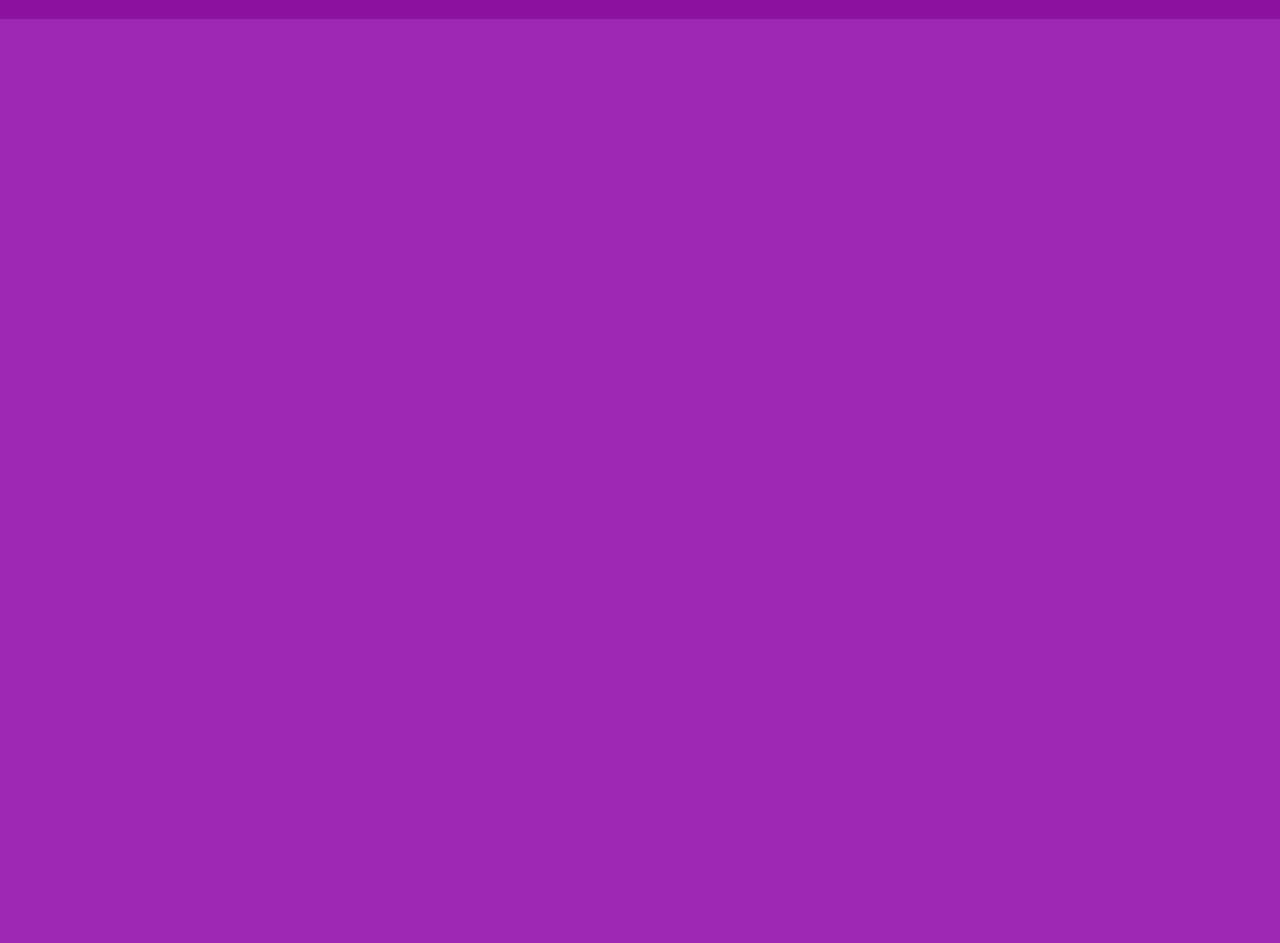
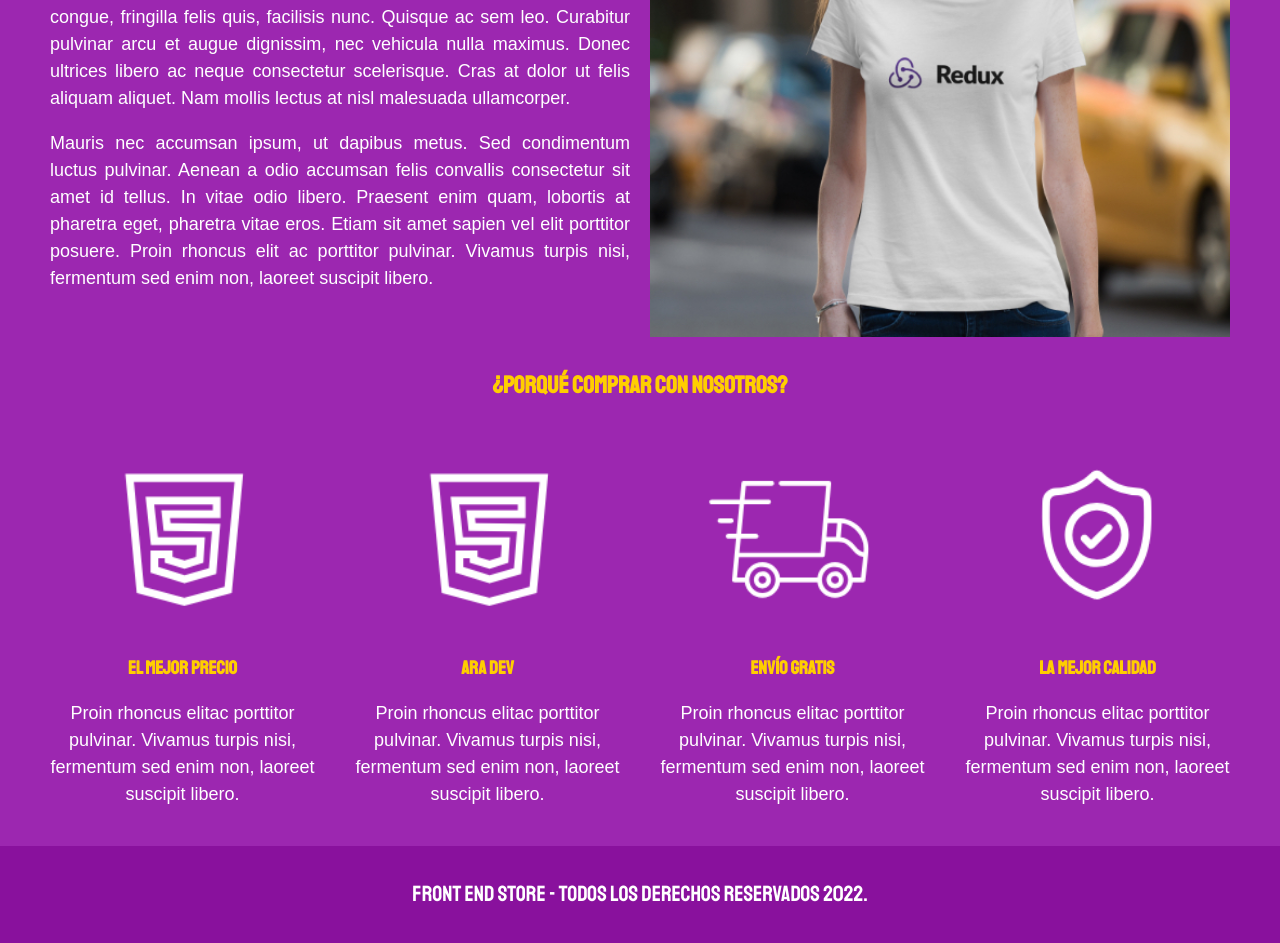
Before and after one commit to N-T-O/proyecto2, a plain HTML site: page nosotros.html in a window 1280 px wide. Shown: the part 421-1364 px from the top of the page. Before the commit the page ends 800 px from the top, so only its background shows below. Drawn offline with Linux system fonts and the light colour scheme.

Commit message:
12/01/2022 - 11:40pm

```diff
--- a/css/styles.css
+++ b/css/styles.css
@@ -80,18 +80,18 @@ margin-top: 2rem;
     display: flex;
     justify-content: center;
 
-    gap: 2rem; /* fortma nueva de separacion de elementos esta es parte de display */
+  /*   gap: 2rem; fortma nueva de separacion de elementos esta es parte de display */
 
 }
 .navegacion__enlace{
     font-family: var(--fuentePrincipal);
     color: var(--blanco);
     font-size: 3rem;
-    /* margin-right: 2rem; lo mismo que la linea 83 pero la vercion antigua */
+    margin-right: 2rem; /* lo mismo que la linea 83 pero la vercion antigua */
 }
-/* .navegacion__enlace:last-of-type{
+.navegacion__enlace:last-of-type{
     margin-right: 0;
-    }para que quede centrado lo de la linea 90 */
+    }/* para que quede centrado lo de la linea 90 */
 
 .navegacion__enlace--activo,
 .navegacion__enlace:hover{
@@ -161,3 +161,54 @@ margin-top: 2rem;
         grid-column: 2 / 4;
     }
 }
+
+/* ---- nosotros ---- */
+.nosotros{
+    display: grid;
+    grid-template-rows: repeat( 2, auto);
+    padding: 1rem;
+}
+@media (min-width: 768px){
+    .nosotros{
+        grid-template-columns: 1fr 1fr;
+        column-gap: 2rem;
+    }
+
+}
+.nosotros__contenido{
+    text-align: justify;
+
+}
+
+.nosotros__imagen{
+    grid-row: 1 / 2;
+    width: 100%;
+}
+
+@media (min-width: 768px){
+    .nosotros__imagen{
+        grid-column: 2 / 3;
+    }
+}
+
+/* ---- bloques ---- */
+.bloques{
+    display: grid;
+    grid-template-columns: repeat( 2, 1fr);
+    gap: 2rem;
+}
+@media (min-width: 768px){
+    .bloques{
+        grid-template-columns: repeat( 4, 1fr);
+    }
+}
+
+.bloque{
+    text-align: center;
+}
+.bloque__imagen{
+    width: 100%;
+}
+.bloque__titulo{
+    margin: 0;
+}
--- a/nosotros.html
+++ b/nosotros.html
@@ -1,5 +1,6 @@
 <!DOCTYPE html>
 <html lang="en">
+
 <head>
     <meta charset="UTF-8">
     <meta http-equiv="X-UA-Compatible" content="IE=edge">
@@ -11,6 +12,7 @@
     <link href="https://fonts.googleapis.com/css2?family=Staatliches&display=swap" rel="stylesheet">
     <link rel="stylesheet" href="css/styles.css">
 </head>
+
 <body>
     <header class="header">
         <a href="index.html">
@@ -24,11 +26,62 @@
 
     <main class="contenedor">
         <h1>Nosotros</h1>
+
+        <div class="nosotros">
+            <div class="nosotros__contenido">
+                <p>Lorem ipsum dolor sit amet, consectetur adipiscing elit. Integer malesuada lobortis urna, sed
+                    vehicula libero dapibus a. Nam at justo congue, fringilla felis quis, facilisis nunc. Quisque ac sem
+                    leo. Curabitur pulvinar arcu et augue dignissim, nec vehicula nulla maximus. Donec ultrices libero
+                    ac neque consectetur scelerisque. Cras at dolor ut felis aliquam aliquet. Nam mollis lectus at nisl
+                    malesuada ullamcorper.</p>
+
+                <p>Mauris nec accumsan ipsum, ut dapibus metus. Sed condimentum luctus pulvinar. Aenean a odio accumsan
+                    felis convallis consectetur sit amet id tellus. In vitae odio libero. Praesent enim quam, lobortis
+                    at
+                    pharetra eget, pharetra vitae eros. Etiam sit amet sapien vel elit porttitor posuere. Proin rhoncus
+                    elit
+                    ac porttitor pulvinar. Vivamus turpis nisi, fermentum sed enim non, laoreet suscipit libero. </p>
+
+            </div>
+            <img class="nosotros__imagen" src="img/nosotros.jpg" alt="imagen nosotros">
+        </div>
     </main>
+
+    <section class="contenedor comprar">
+        <h2 class="comprar__titulo">¿Porqué comprar con nosotros?</h2>
+        <div class="bloques">
+            <div class="bloque">
+                <img class="bloque__imagen" src="img/icono_1.png" alt="porque comprar">
+                <h3 class="bloque__titulo">El mejor precio</h3>
+                <p>Proin rhoncus elitac porttitor pulvinar. Vivamus turpis nisi, fermentum sed enim non, laoreet
+                    suscipit libero. </p>
+            </div><!-- fin bloque -->
+            <div class="bloque">
+                <img class="bloque__imagen" src="img/icono_2.png" alt="para Devs">
+                <h3 class="bloque__titulo">ara Dev</h3>
+                <p>Proin rhoncus elitac porttitor pulvinar. Vivamus turpis nisi, fermentum sed enim non, laoreet
+                    suscipit libero. </p>
+            </div><!-- fin bloque -->
+            <div class="bloque">
+                <img class="bloque__imagen" src="img/icono_3.png" alt="envío gratis">
+                <h3 class="bloque__titulo">envío gratis</h3>
+                <p>Proin rhoncus elitac porttitor pulvinar. Vivamus turpis nisi, fermentum sed enim non, laoreet
+                    suscipit libero. </p>
+            </div><!-- fin bloque -->
+            <div class="bloque">
+                <img class="bloque__imagen" src="img/icono_4.png" alt="la mejor calidad">
+                <h3 class="bloque__titulo">la mejor calidad</h3>
+                <p>Proin rhoncus elitac porttitor pulvinar. Vivamus turpis nisi, fermentum sed enim non, laoreet
+                    suscipit libero. </p>
+            </div><!-- fin bloque -->
+        </div><!-- fin bloques -->
+
+    </section>
 
 
     <footer class="footer">
         <p class="footer__texto">Front End Store - Todos los derechos Reservados 2022.</p>
     </footer>
 </body>
+
 </html>
```
Also changed, not shown: img/icono_1.png (added).
